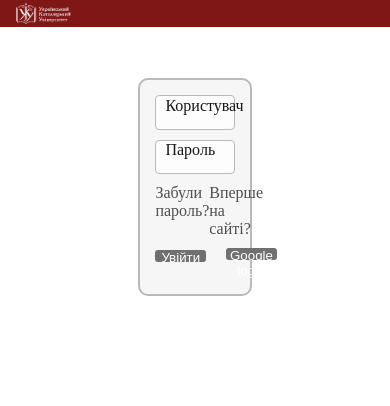
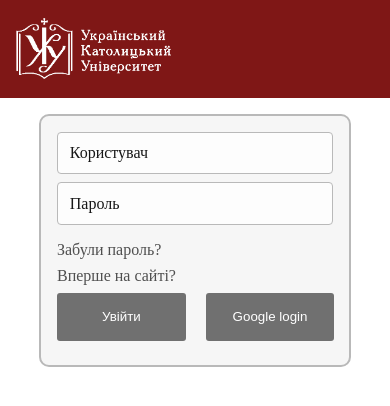
Before and after one commit to n1n1n1q/UCUBook, a FastAPI app: page /login in a window 390 px wide. Shown: the top 406 px of the page. Run offline with FastAPI, Linux system fonts and the light colour scheme; parts of the project's set-up code (start-up, migrations or seed data) failed here and were passed over; some web fonts are replaced.

Commit message:
added mobile interface

```diff
--- a/static/styles/styles.css
+++ b/static/styles/styles.css
@@ -246,7 +246,7 @@
 
 section .signin
 {
-  width: 29vw;
+  width: 56rem;
   background: #f6f6f6;
   display: flex;
   justify-content: center;
@@ -340,8 +340,8 @@
   color: #ffffff;
   border-radius: 3px;
   border: none;
-  width: 13vw;
-  height: 3vw;
+  width: 24rem;
+  height: 5.6rem;
   cursor: pointer;
   transition: all 0.5s;
 }
@@ -356,22 +356,6 @@
 }
 
 
-@media (max-width: 900px)
-{
-  section span
-  {
-    width: calc(10vw - 2px);
-    height: calc(10vw - 2px);
-  }
-}
-@media (max-width: 600px)
-{
-  section span
-  {
-    width: calc(20vw - 2px);
-    height: calc(20vw - 2px);
-  }
-}
 
 /* Requests page */
 .ucubook#requests{
@@ -418,7 +402,7 @@
   border-top: 3px solid #7f1716;
 }
 
-.request-main{
+#requestText{
   font-size: 26px;
   color:#7f1716;
   font-weight: 500;
@@ -562,3 +546,220 @@
 {
   margin-top: 8px;
 }
+
+/* General Styles */
+@media (max-width: 768px) {
+  html {
+    font-size: 16px;
+  }
+
+  .ucubook {
+    min-width: 100%;
+    padding-bottom: 2rem;
+  }
+}
+
+/* Header Group */
+@media (max-width: 768px) {
+  .ucubook .header-group {
+    margin-bottom: 1rem;
+    height: 25vw;
+  }
+
+  .ucubook .header-group .logo-image {
+    left: 1rem;
+    width: 40vw;
+    height: auto;
+  }
+
+  .login-icon {
+    right: 1rem;
+    width: 10vw;
+    height: auto;
+  }
+}
+.mobile-text{
+  display: none;
+}
+/* Search Bar */
+@media (max-width: 768px) {
+  .mobile-text
+  {
+    display: flex;
+    font-size: 7vw;
+    color:#7f1716;
+    font-weight: 500;
+    margin: 0px 0 12px 6px;
+  }
+  .search-bar {
+    flex-direction: column;
+    margin-top: 1rem;
+
+  }
+
+  #searchInput {
+    width: 100%;
+    margin: 0.5rem;
+    height: 10vw;
+    margin-bottom: 1.5rem;
+  }
+
+  #searchButton {
+    width: 80%;
+    height: 12vw;
+    margin: 0.5rem;
+  }
+}
+
+/* Floors and Buildings */
+@media (max-width: 768px) {
+  .sidebars{
+    display: none;
+  }
+}
+
+@media (max-width: 768px) {
+  section .signin {
+    width: 80vw;
+    padding: 1rem;
+    margin: 0 auto; /* Center the container horizontally */
+  }
+
+  section .signin .content {
+    gap: 0.5rem;
+  }
+
+  section .signin .content .form {
+    gap: 0.5rem;
+  }
+
+  section .signin .content .form .inputBox input {
+    padding: 0.8rem 0.5rem;
+  }
+
+  section .signin .content .form .inputBox i {
+    padding: 0.8rem;
+  }
+
+  section .signin .content .form .links {
+    flex-direction: column;
+    align-items: flex-start;
+  }
+
+  section .signin .content .form .links a {
+    margin-top: 0.5rem;
+  }
+
+  section .loginButtons {
+    flex-direction: column;
+    align-items: center;
+  }
+
+  section .loginButtons button {
+    width: 33vw;
+    height: 3rem;
+    margin-bottom: 0.5rem;
+  }
+}
+/* Requests Page */
+@media (max-width: 768px) {
+  .ucubook#requests {
+    flex-direction: column;
+    align-items: center;
+  }
+
+  #requestText {
+    margin: 1rem;
+    font-size: 1.5rem;
+    text-align: center;
+  }
+
+  #requestsContainer {
+    margin: 1rem;
+    width: 90%;
+  }
+
+  .request {
+    flex-direction: column;
+    align-items: flex-start;
+    margin: 1rem 0;
+  }
+
+  .request-main {
+    font-size: 1.2rem;
+  }
+
+  .status {
+    width: 100%;
+    height: 3rem;
+    margin-top: 0.5rem;
+  }
+}
+
+/* Admin Requests */
+@media (max-width: 768px) {
+  .admin-requests {
+    flex-direction: column;
+  }
+
+  #pendingRequestsContainer,
+  #prevRequestsContainer {
+    width: 90%;
+    margin: 1rem;
+  }
+
+  #prevText, #adminText {
+    font-size: 1.5rem;
+    margin: 0.5rem;
+  }
+
+  .pending-requests,
+  .prev-requests {
+    flex-direction: column;
+    align-items: flex-start;
+    margin: 1rem 0;
+  }
+
+  .pending-buttons {
+    justify-content: flex-start;
+    margin-top: 0.5rem;
+  }
+
+  .accept, .decline {
+    width: 40%;
+    height: 2.5rem;
+    margin: 0 0.5rem;
+  }
+
+  .pending-main,
+  .prev-main {
+    font-size: 1.2rem;
+  }
+
+  .pending-name,
+  .pending-description,
+  .pending-renter,
+  .pending-num,
+  .prev-description {
+    margin: 0.2rem 0;
+  }
+
+  .prev-status {
+    width: 100%;
+    height: 3rem;
+    margin: 0.5rem 0;
+  }
+}
+
+/* Errors Page */
+@media (max-width: 768px) {
+  #errorText {
+    font-size: 1.2rem;
+  }
+
+  #readressButton {
+    width: 80%;
+    height: 3rem;
+    font-size: 1rem;
+  }
+}
--- a/templates/admin_requests.html
+++ b/templates/admin_requests.html
@@ -63,12 +63,6 @@
       </div>
     </div>
   </div>
-  <div id="registerContainer">
-    <p id="adminText">Реєстрація користувача</p>
-    <div class="inputBox">
-      <input type="name" name="name" required> <i>Пароль</i>
-    </div>
-  </div>
 <script src="../static/scripts/popup.js"></script>
 </body>
 </html>
--- a/templates/index.html
+++ b/templates/index.html
@@ -27,7 +27,7 @@
       </ul>
     </div>
   </div>
-
+  <p class="mobile-text">Бронювання авдиторій</p>
   <!-- sidebars -->
   <div class="sidebars">
     <!-- floors sidebar -->
```
